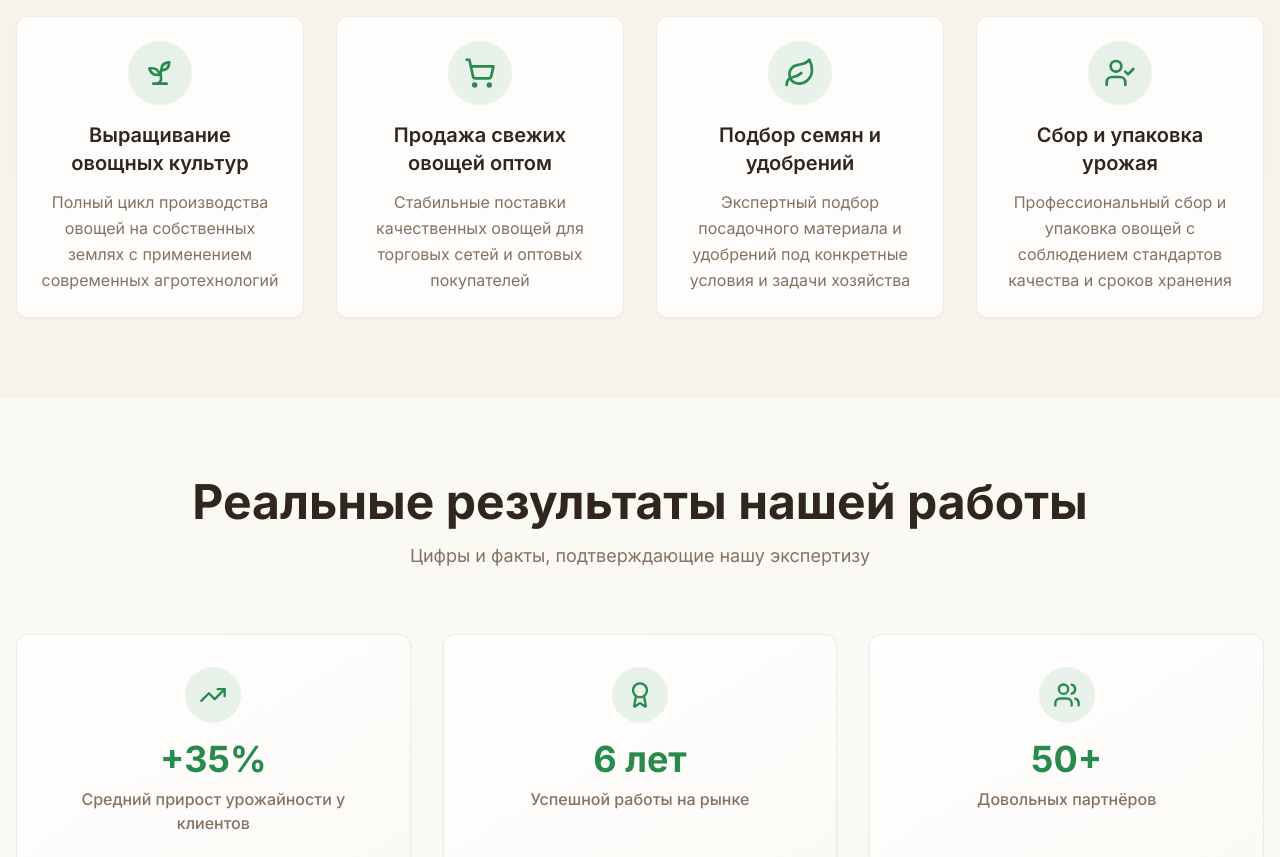
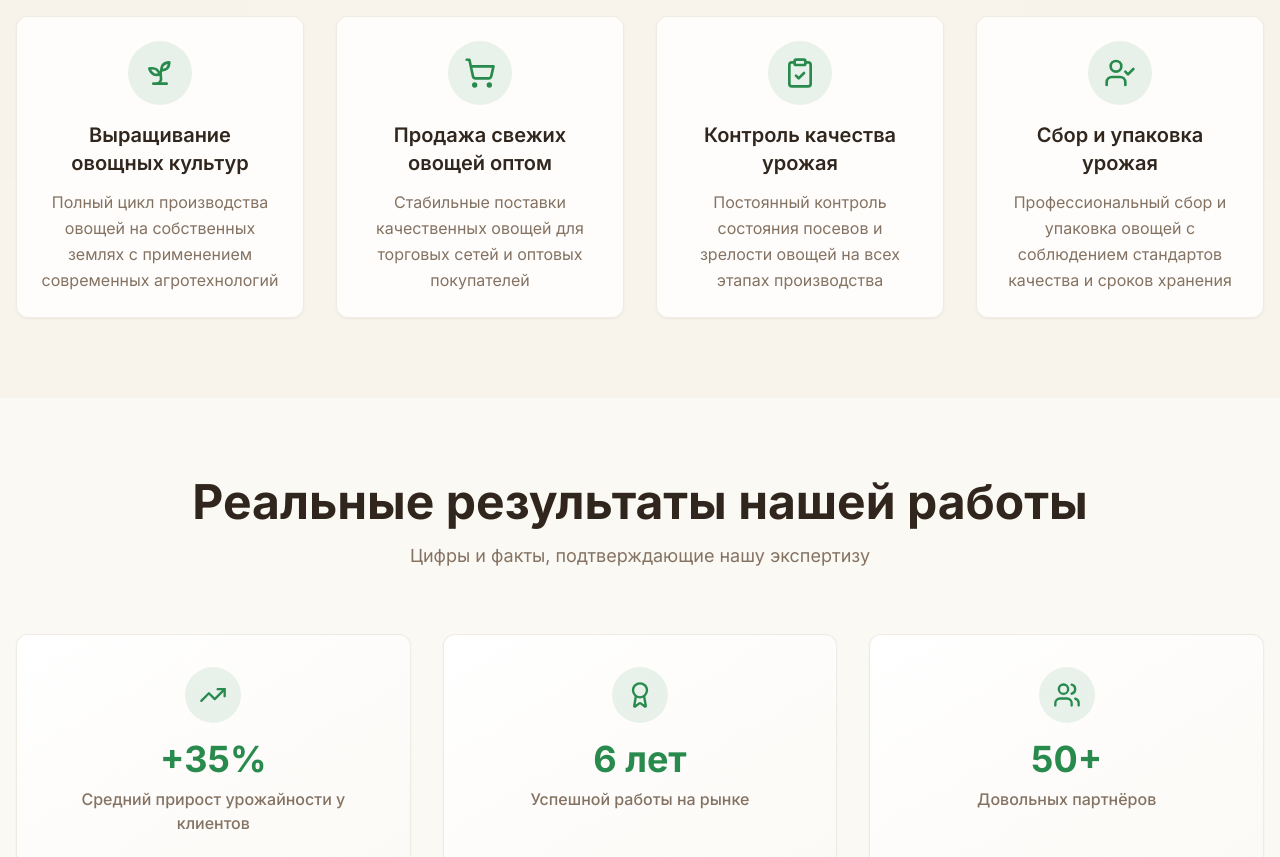
Before and after one commit to leravolk/agro-kb-self-gardener, a React (Vite) app: page / in a window 1280 px wide. Shown: the part 1600-2457 px from the top of the page. Built offline with nearby package versions, Linux system fonts and the light colour scheme; the HTML template or start-up script is replaced by a standard one.

Commit message:
Update "Directions of activity" section

```diff
--- a/src/components/Services.tsx
+++ b/src/components/Services.tsx
@@ -1,5 +1,5 @@
 import { Card, CardContent } from "@/components/ui/card";
-import { Sprout, ShoppingCart, Leaf, UserCheck } from "lucide-react";
+import { Sprout, ShoppingCart, ClipboardCheck, UserCheck } from "lucide-react";
 
 const services = [
   {
@@ -13,9 +13,9 @@ const services = [
     description: "Стабильные поставки качественных овощей для торговых сетей и оптовых покупателей"
   },
   {
-    icon: Leaf,
-    title: "Подбор семян и удобрений",
-    description: "Экспертный подбор посадочного материала и удобрений под конкретные условия и задачи хозяйства"
+    icon: ClipboardCheck,
+    title: "Контроль качества урожая",
+    description: "Постоянный контроль состояния посевов и зрелости овощей на всех этапах производства"
   },
   {
     icon: UserCheck,
```
